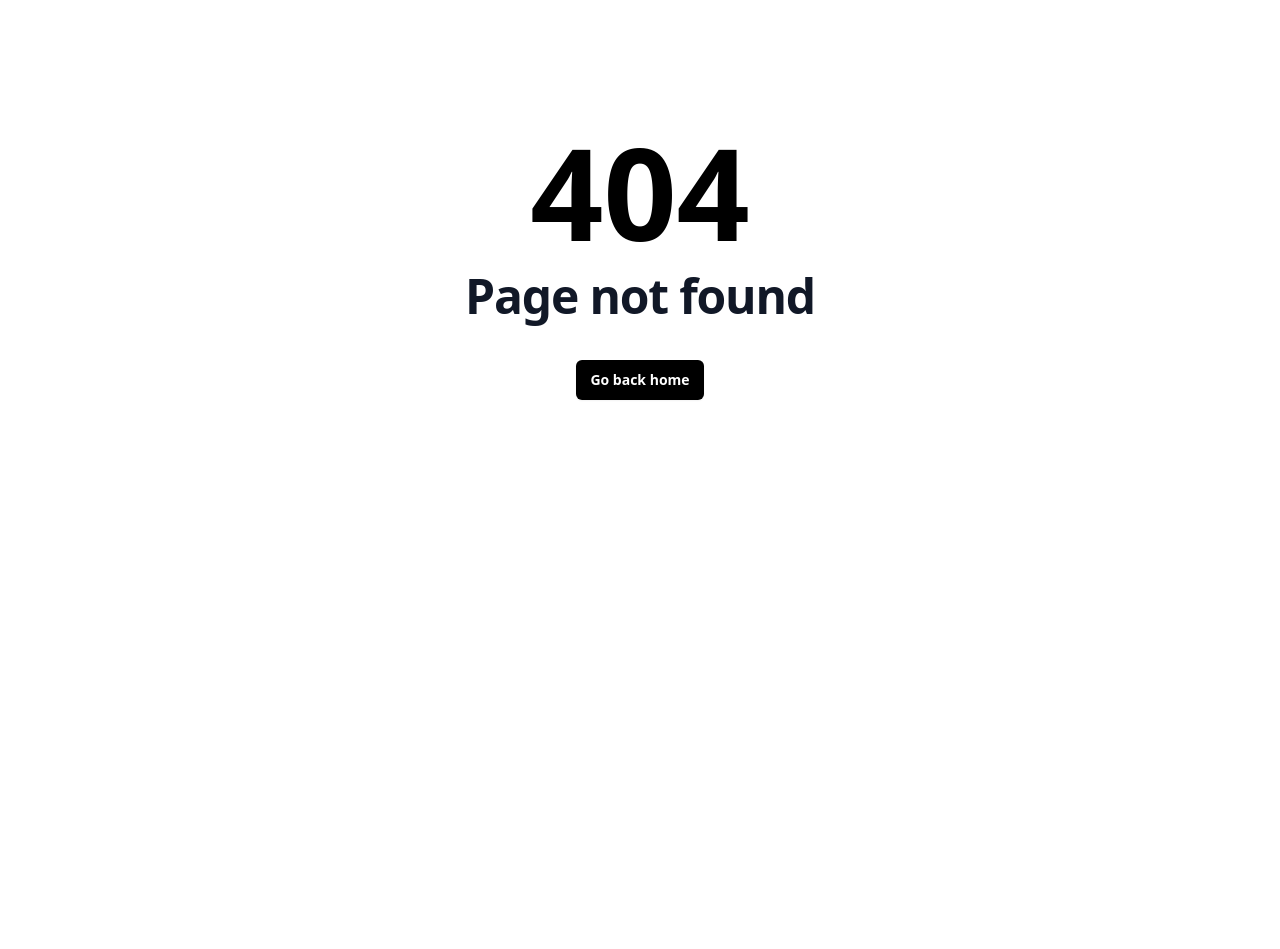
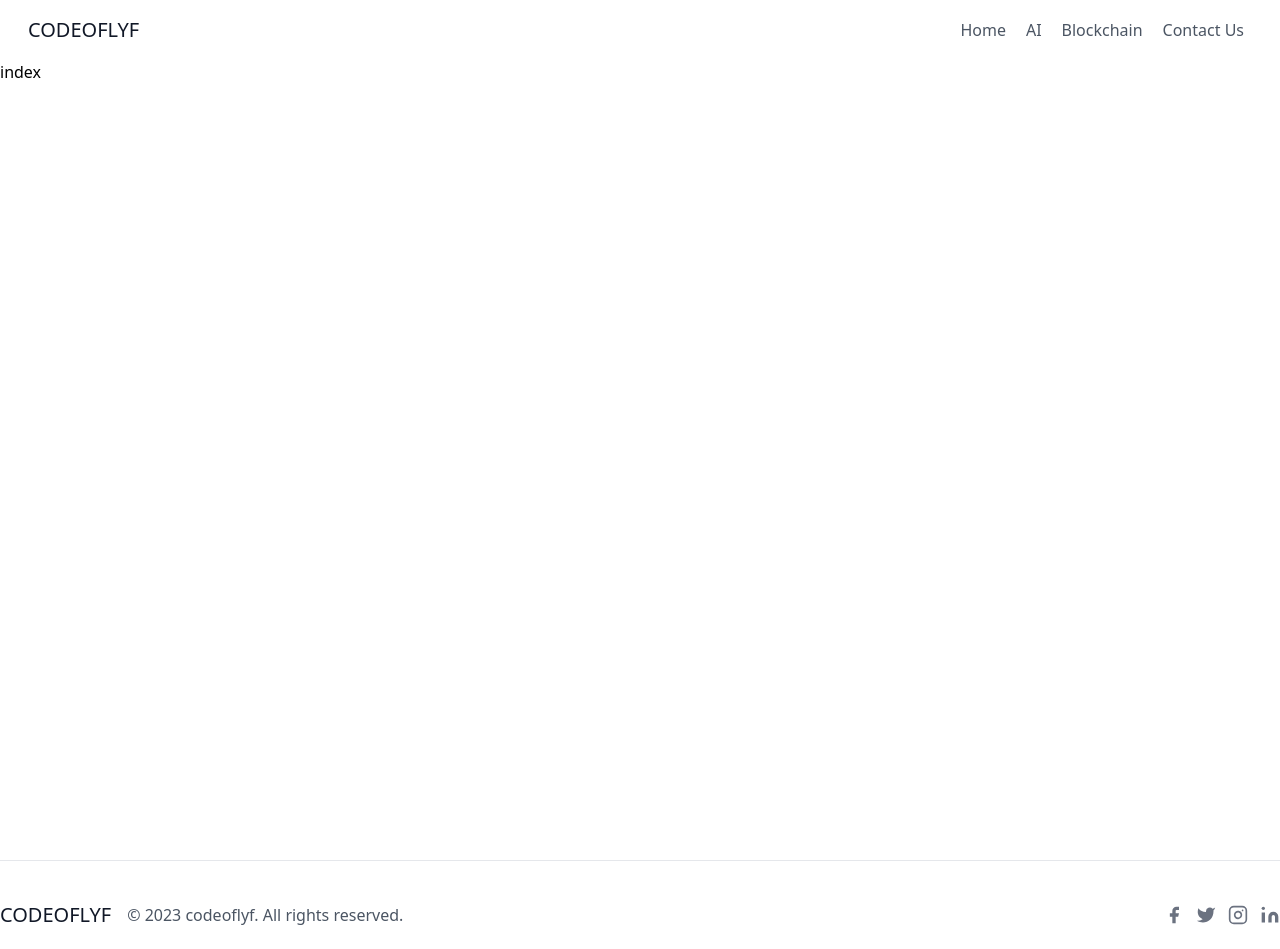
Before and after one commit to vikasswebdev/cof-frontend, a Next.js app: page /ai in a window 1280 px wide. Before the commit this address had no page. Before the commit the page ends 800 px from the top, so only its background shows below. Built offline with nearby package versions, Linux system fonts and the light colour scheme.

Commit message:
new changes

```diff
--- a/components/nav.js
+++ b/components/nav.js
@@ -21,18 +21,20 @@ const Nav = () => {
                 </Link>
               </li>
               <li className="bg-gray-100 rounded px-3 py-2 mb-2">
-                <Link
-                  href={`/integration`}
-                  className="mr-5 hover:text-gray-900"
-                >
-                  Integration
+                <Link href={`/ai`} className="mr-5 hover:text-gray-900">
+                  AI
                 </Link>
               </li>
               <li className="bg-gray-100 rounded px-3 py-2 mb-2">
+                <Link href={`/blockchain`} className="mr-5 hover:text-gray-900">
+                  Blockchain
+                </Link>
+              </li>
+              {/* <li className="bg-gray-100 rounded px-3 py-2 mb-2">
                 <Link href={`/blogs`} className="mr-5 hover:text-gray-900">
                   Blogs
                 </Link>
-              </li>
+              </li> */}
               <li className="bg-gray-100 rounded px-3 py-2 mb-2">
                 <Link href={`/contactus`} className="mr-5 hover:text-gray-900">
                   Contact Us
@@ -54,12 +56,15 @@ const Nav = () => {
             <Link href={`/`} className="mr-5 hover:text-gray-900">
               Home
             </Link>
-            <Link href={`/integration`} className="mr-5 hover:text-gray-900">
-              Integration
+            <Link href={`/ai`} className="mr-5 hover:text-gray-900">
+              AI
             </Link>
-            <Link href={`/blogs`} className="mr-5 hover:text-gray-900">
+            <Link href={`/blockchain`} className="mr-5 hover:text-gray-900">
+              Blockchain
+            </Link>
+            {/* <Link href={`/blogs`} className="mr-5 hover:text-gray-900">
               Blogs
-            </Link>
+            </Link> */}
             <Link href={`/contactus`} className="mr-5 hover:text-gray-900">
               Contact Us
             </Link>
--- a/package.json
+++ b/package.json
@@ -16,6 +16,7 @@
     "moment": "^2.29.4",
     "mongodb": "^4.12.1",
     "next": "13.0.7",
+    "next-auth": "^4.24.7",
     "next-sitemap": "^3.1.43",
     "nprogress": "^0.2.0",
     "react": "18.2.0",
--- /dev/null
+++ b/pages/ai/index.js
@@ -0,0 +1,20 @@
+import React from "react";
+import Layout from "../../components/layout";
+import Seo from "../../components/seo";
+
+const AIPage = () => {
+  return (
+    <Layout>
+      <Seo
+        seo={{
+          metaTitle: "AI",
+        }}
+      />
+      <section className="body-font min-h-screen">
+        <div>index</div>
+      </section>
+    </Layout>
+  );
+};
+
+export default AIPage;
--- /dev/null
+++ b/pages/blockchain/index.js
@@ -0,0 +1,20 @@
+import React from "react";
+import Layout from "../../components/layout";
+import Seo from "../../components/seo";
+
+const Blockchain = () => {
+  return (
+    <Layout>
+      <Seo
+        seo={{
+          metaTitle: "Blockchain",
+        }}
+      />
+      <section className="body-font min-h-screen">
+        <div>Blockchain</div>
+      </section>
+    </Layout>
+  );
+};
+
+export default Blockchain;
--- a/pages/contactus.js
+++ b/pages/contactus.js
@@ -22,8 +22,8 @@ const Contactus = () => {
         return;
       }
 
-      toast.success("Successfully Submitted");
-      return;
+      // toast.success("Successfully Submitted");
+      // return;
 
       const response = await fetchAPI("/contact", {
         method: "POST",
@@ -33,6 +33,8 @@ const Contactus = () => {
           message,
         }),
       });
+
+      console.log("response", response);
 
       if (response && response.status == 1) {
         toast.success(response.message);
--- a/pages/sitemap.xml.js
+++ b/pages/sitemap.xml.js
@@ -1,23 +1,20 @@
-import { fetchAPI } from "../lib/api";
+// import { fetchAPI } from "../lib/api";
 
 //pages/sitemap.xml.js
 const EXTERNAL_DATA_URL = "https://codeoflyf.com";
 
-function generateSiteMap(posts) {
+function generateSiteMap() {
   return `<?xml version="1.0" encoding="UTF-8"?>
    <urlset xmlns="http://www.sitemaps.org/schemas/sitemap/0.9">
      <url>
        <loc>https://codeoflyf.com</loc>
      </url>
-     ${posts
-       .map(({ slug }) => {
-         return `
-       <url>
-           <loc>${`${EXTERNAL_DATA_URL}/blogs/${slug}`}</loc>
-       </url>
-     `;
-       })
-       .join("")}
+     <url>
+       <loc>https://codeoflyf.com/ai</loc>
+     </url>
+     <url>
+       <loc>https://codeoflyf.com/blockchain</loc>
+     </url>
    </urlset>
  `;
 }
@@ -28,10 +25,10 @@ function SiteMap() {
 
 export async function getServerSideProps({ res }) {
   // We make an API call to gather the URLs for our site
-  const posts = await fetchAPI("/articles");
+  // const posts = await fetchAPI("/articles");
 
   // We generate the XML sitemap with the posts data
-  const sitemap = generateSiteMap(posts);
+  const sitemap = generateSiteMap();
 
   res.setHeader("Content-Type", "text/xml");
   // we send the XML to the browser
```
